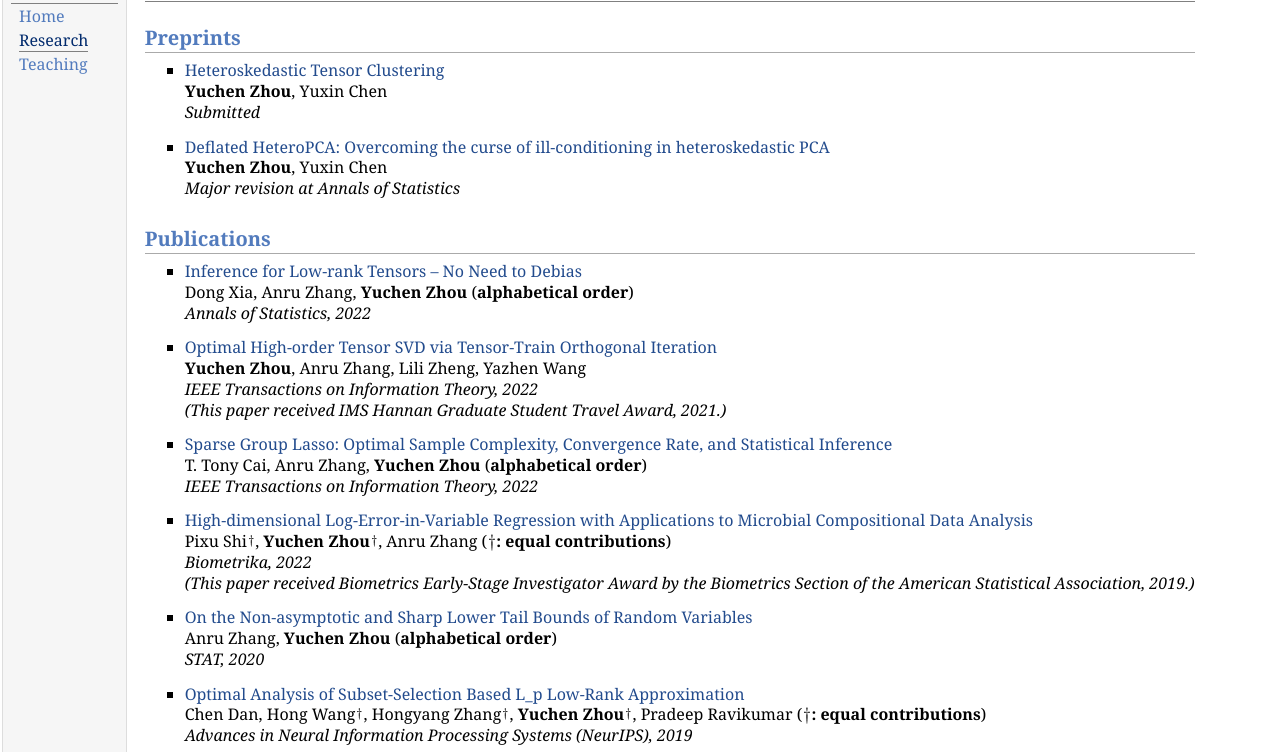
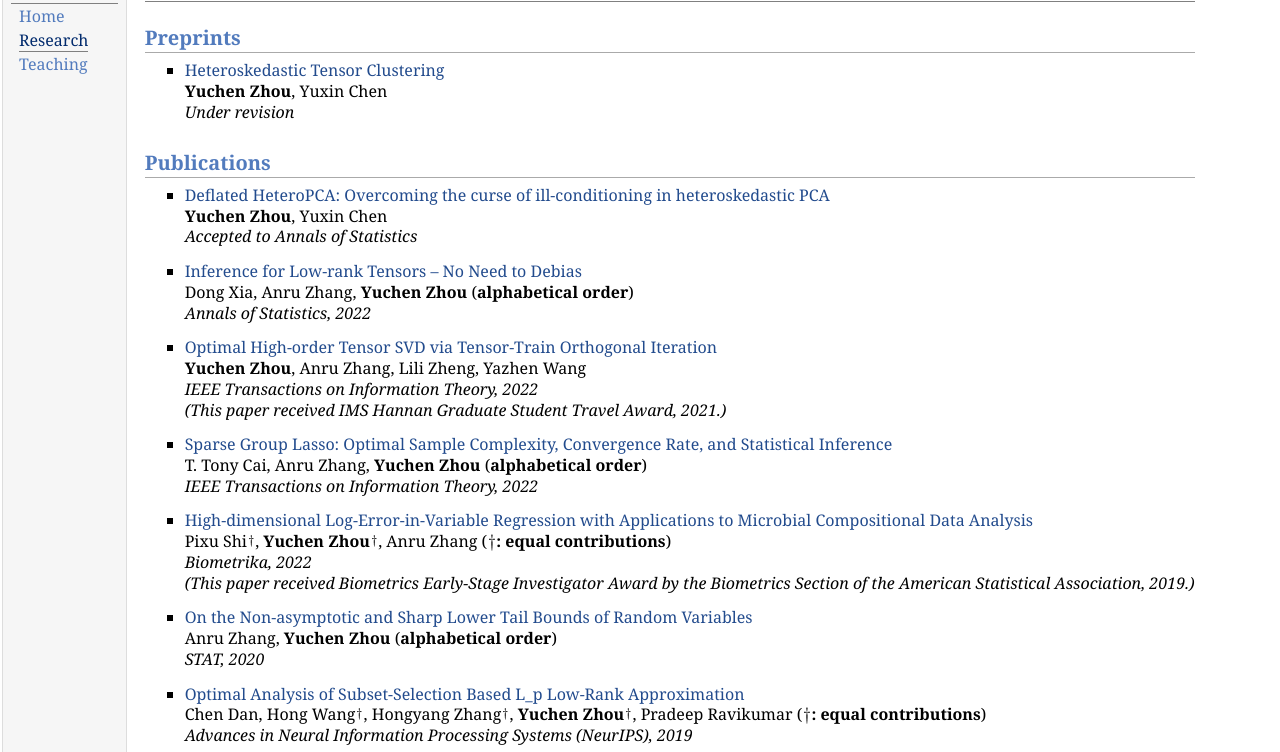
Before and after one commit to YuchenZhou-stat/YuchenZhou-stat.github.io, a plain HTML site: page research.html in a window 1280 px wide. Shown: the part 48-800 px from the top of the page. Drawn offline with Linux system fonts and the light colour scheme.

Commit message:
Add files via upload

```diff
--- a/research.html
+++ b/research.html
@@ -24,16 +24,16 @@
 <ul>
 <li><p><a href="tensor_clustering.pdf">Heteroskedastic Tensor Clustering</a> <br />
 <b>Yuchen Zhou</b>, Yuxin Chen <br />
-<i>Submitted</i> <br /></p>
+<i>Under revision</i> <br /></p>
 </li>
 </ul>
+<h2>Publications</h2>
 <ul>
 <li><p><a href="https://arxiv.org/abs/2303.06198">Deflated HeteroPCA: Overcoming the curse of ill-conditioning in heteroskedastic PCA</a> <br />
 <b>Yuchen Zhou</b>, Yuxin Chen <br />
-<i>Major revision at Annals of Statistics</i> <br /></p>
+<i>Accepted to Annals of Statistics</i> <br /></p>
 </li>
 </ul>
-<h2>Publications</h2>
 <ul>
 <li><p><a href="https://arxiv.org/abs/2012.14844">Inference for Low-rank Tensors &ndash; No Need to Debias</a> <br />
 Dong Xia, Anru Zhang, <b>Yuchen Zhou</b> (<b>alphabetical order</b>) <br />
@@ -86,7 +86,7 @@ Chen Dan, Kristoffer Arnsfelt Hansen, He Jiang, Liwei Wang, <b>Yuchen Zhou</b> (
 </ul>
 <div id="footer">
 <div id="footer-text">
-Page generated 2024-04-05 11:19:40 EDT, by <a href="http://jemdoc.jaboc.net/">jemdoc</a>.
+Page generated 2024-09-24 22:47:49 HKT, by <a href="http://jemdoc.jaboc.net/">jemdoc</a>.
 </div>
 </div>
 </td>
```
Also changed, not shown: index.html (+3 -3 lines), 3 other files.
